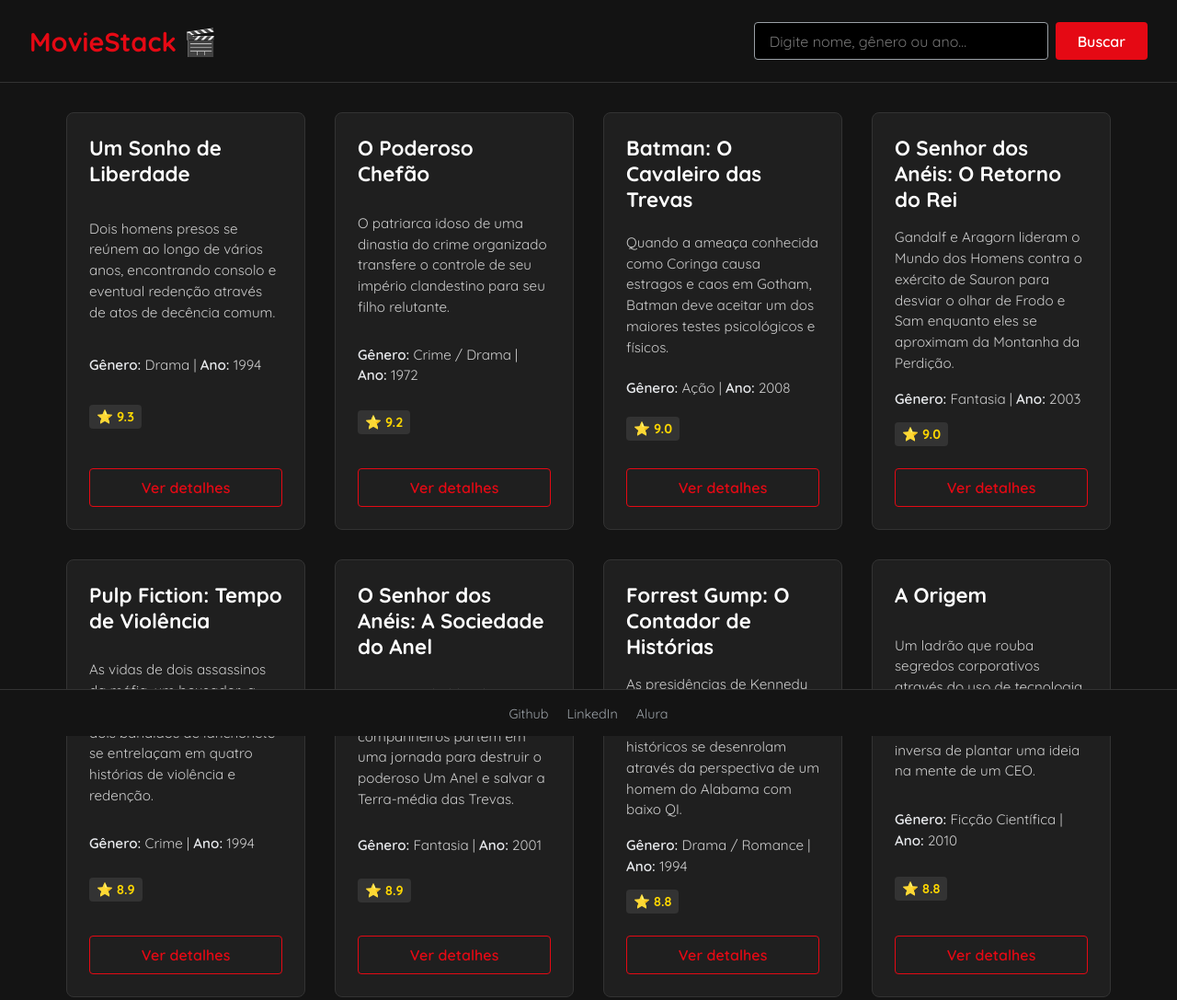
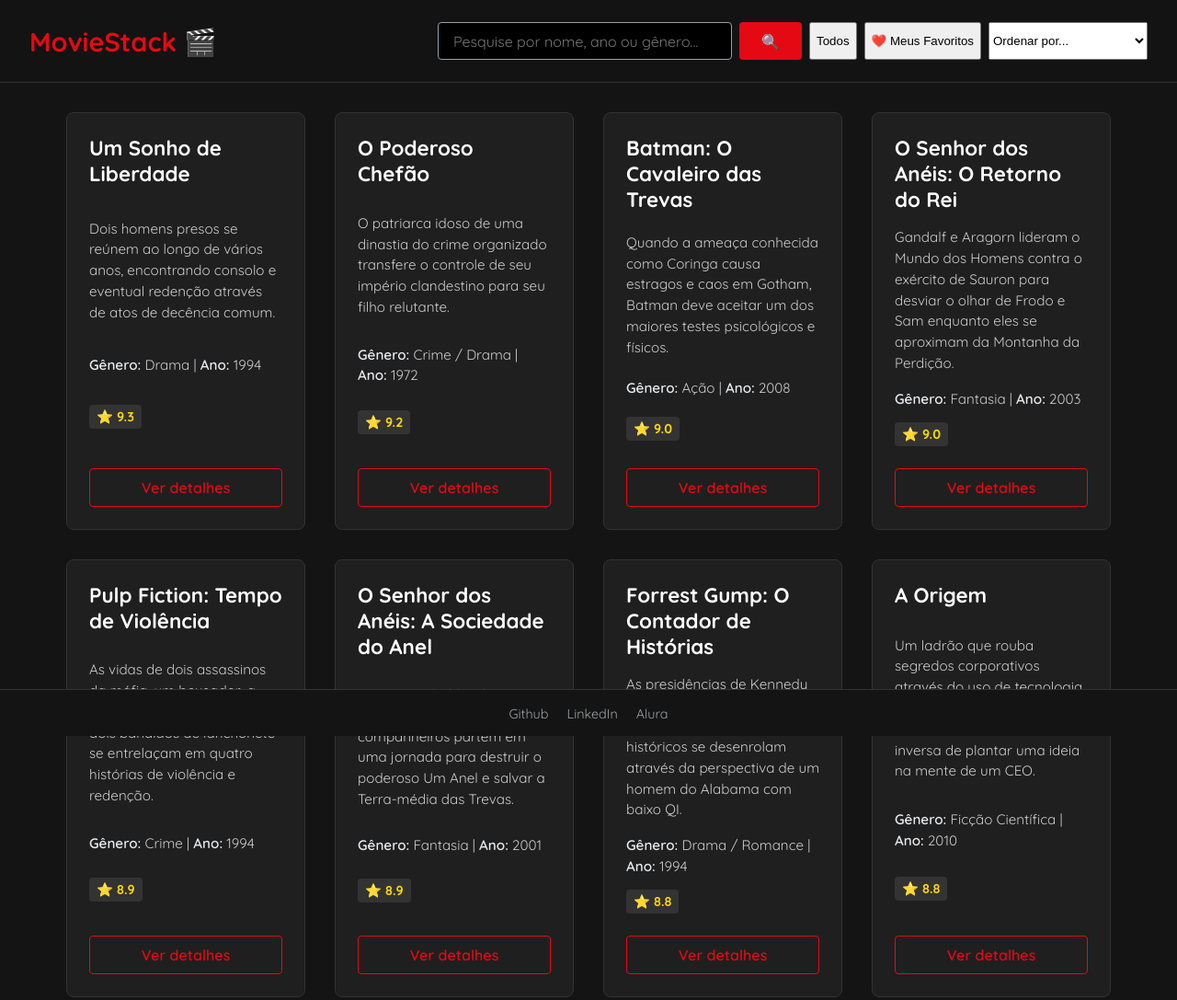
Before and after one commit to matheus-marques-dev/CatalogoFilmes, a plain HTML site: page index.html in a window 1280 px wide. Shown: the top 1087 px of the page at 92% size. Drawn offline with Linux system fonts and the light colour scheme.

Commit message:
Update index.html

```diff
--- a/index.html
+++ b/index.html
@@ -10,31 +10,48 @@
 <body>
     <header>
         <h1>MovieStack 🎬</h1>
-        <div>
-            <input type="text" placeholder="Digite nome, gênero ou ano...">
-            <button id="botao-busca">Buscar</button>
+
+        <div class="controles">
+            <div class="busca-container">
+                <input type="text" placeholder="Pesquise por nome, ano ou gênero...">
+                <button id="botao-busca">🔍</button>
+            </div>
+
+            <div class="filtros-container">
+                <div class="tags-filtro">
+                    <button class="filtro-btn ativo" data-filtro="todos">Todos</button>
+                    <button class="filtro-btn" data-filtro="favoritos">❤️ Meus Favoritos</button>
+                </div>
+
+                <select id="ordenacao">
+                    <option value="padrao">Ordenar por...</option>
+                    <option value="nota">⭐ Melhores Avaliados</option>
+                    <option value="ano-novo">📅 Lançamentos (Novos)</option>
+                    <option value="ano-velho">📅 Clássicos (Antigos)</option>
+                    <option value="a-z">🔤 Ordem Alfabética</option>
+                </select>
+            </div>
         </div>
     </header>
 
     <main>
         <section class="card-container">
-            <p style="text-align: center; color: #9aa0a6; margin-top: 2rem;">
-                Carregando catálogo...
-             </p>
-        </section>
+            </section>
     </main>
+
+    <div id="modal-overlay" class="fechado">
+        <div class="modal-content">
+            <span class="fechar-modal">&times;</span>
+            <div class="modal-body">
+                </div>
+        </div>
+    </div>
 
     <footer class="footer">
         <ul class="footer-links">
-            <li>
-                <a href="https://github.com/matheus-marques-dev" target="_blank">Github</a>
-            </li>
-            <li>
-                <a href="https://www.linkedin.com/in/matheus-marques-34227532a/" target="_blank">LinkedIn</a>
-            </li>
-            <li>
-                <a href="https://www.alura.com.br" target="_blank">Alura</a>
-            </li>
+            <li><a href="https://github.com/matheus-marques-dev" target="_blank">Github</a></li>
+            <li><a href="https://www.linkedin.com/in/matheus-marques-34227532a/" target="_blank">LinkedIn</a></li>
+            <li><a href="https://www.alura.com.br" target="_blank">Alura</a></li>
         </ul>
     </footer>
     <script src="script.js"></script>
```
